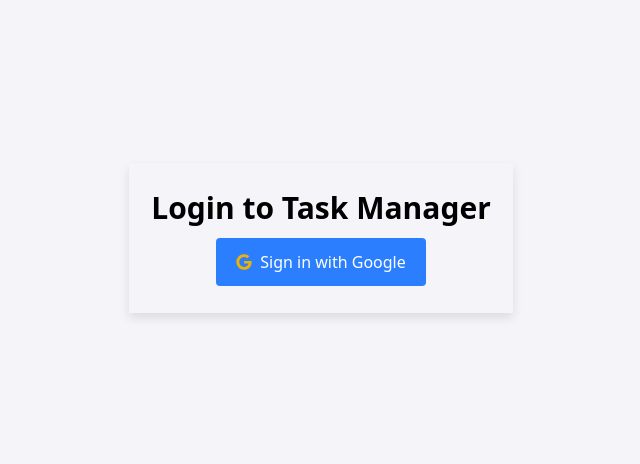
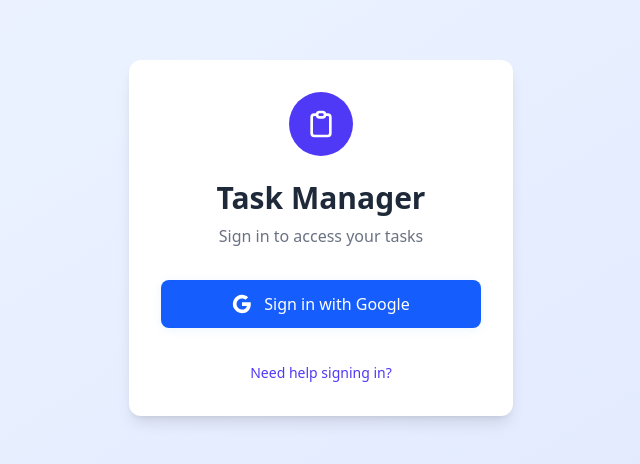
Before and after one commit to sndpbag/Task-Management-Client-Apps, a React (Vite) app: page / in a window 1280 px wide. Shown: the part 162-626 px from the top of the page, without its empty margins (319-959 px from the left). Built offline with nearby package versions, Linux system fonts and the light colour scheme; no server answers.

Commit message:
add api with vercel server and update login page

```diff
--- a/src/Components/Dashboard.jsx
+++ b/src/Components/Dashboard.jsx
@@ -192,6 +192,10 @@ import { DragDropContext } from "react-beautiful-dnd";
 import { motion } from "framer-motion";
 import { AuthContext } from "../Provider/AuthProvider";
 import Swal from "sweetalert2";
+import axios from "axios";
+const API_URL = import.meta.env.VITE_API_URL;
+
+console.log(API_URL)
 
 const Dashboard = () => {
   const [isModalOpen, setIsModalOpen] = useState(false);
@@ -209,8 +213,10 @@ const Dashboard = () => {
     if (!user?.email) return; // Ensure user is logged in before fetching
 
     try {
-      const response = await fetch(`http://localhost:5000/tasks/${user.email}`);
-      const data = await response.json();
+      const response = await axios.get(`${API_URL}/tasks/${user.email}`);
+      // const data = await response.json();
+      const data = response.data; // ✅ Correct
+
 
       // ✅ Organizing tasks by category (store full task objects)
       const categorizedTasks = {
@@ -262,7 +268,7 @@ const Dashboard = () => {
 
     // ✅ API Call to update task in MongoDB with full details
     try {
-      const response = await fetch(`http://localhost:5000/updateTask`, {
+      const response = await fetch(`${API_URL}/updateTask`, {
         method: "PUT",
         headers: {
           "Content-Type": "application/json",
--- a/src/Components/Login.jsx
+++ b/src/Components/Login.jsx
@@ -1,9 +1,11 @@
-import { useContext } from "react";
+import { useContext, useState } from "react";
 import { FaGoogle } from "react-icons/fa";
 import { AuthContext } from "../Provider/AuthProvider";
 import axios from "axios";
 import Swal from "sweetalert2";
 import { useNavigate } from "react-router-dom";
+const API_URL = import.meta.env.VITE_API_URL;
+
 
 
 
@@ -11,6 +13,8 @@ import { useNavigate } from "react-router-dom";
 const Login = () => {
 
     const location = useNavigate();
+
+    const [isHovering, setIsHovering] = useState(false);
 
     const {googleLogin} = useContext(AuthContext);
 
@@ -21,7 +25,7 @@ const Login = () => {
 
             const Uinfo = {name:result.user.displayName,email:result.user.email,photo:result.user.photoURL};
 
-            axios.post('http://localhost:5000/add-user',Uinfo)
+            axios.post(`${API_URL}/add-user`,Uinfo)
             .then(response =>{
 
                 if(response.data.message)
@@ -49,18 +53,73 @@ const Login = () => {
 
     return (
 
-        <div className="flex justify-center items-center w-full h-screen bg-[#f4f4f9]">
+        <div className="flex justify-center items-center w-full h-screen bg-gradient-to-br from-blue-50 to-indigo-100">
+        <div className="w-96 bg-white rounded-xl p-8 shadow-lg transform transition-all duration-500 hover:shadow-xl">
+          {/* Logo/Icon */}
+          <div className="flex justify-center mb-6">
+            <div className="w-16 h-16 bg-indigo-600 rounded-full flex items-center justify-center">
+              <svg xmlns="http://www.w3.org/2000/svg" className="h-8 w-8 text-white" fill="none" viewBox="0 0 24 24" stroke="currentColor">
+                <path strokeLinecap="round" strokeLinejoin="round" strokeWidth={2} d="M9 5H7a2 2 0 00-2 2v12a2 2 0 002 2h10a2 2 0 002-2V7a2 2 0 00-2-2h-2M9 5a2 2 0 002 2h2a2 2 0 002-2M9 5a2 2 0 012-2h2a2 2 0 012 2" />
+              </svg>
+            </div>
+          </div>
 
-                <div className="w-96 h-[150px] flex flex-col gap-3 justify-center items-center"
-                style={{'box-shadow':' 0 5px 10px rgba(0, 0, 0, 0.1)'}}>
-                <h2 className="text-3xl font-bold">Login to Task Manager</h2>
-                    <button onClick={handelGoogleLogin} className="px-5 py-3 bg-blue-500 rounded cursor-pointer text-white flex gap-2
-                    justify-center items-center">
-                    <FaGoogle className="text-yellow-500" />
-                        Sign in with Google
-                        </button>
-                </div>
+          {/* Heading */}
+          <h2 className="text-3xl font-bold text-center text-gray-800 mb-2">Task Manager</h2>
+          <p className="text-center text-gray-500 mb-8">Sign in to access your tasks</p>
+
+          {/* Google Button */}
+          <div className="flex justify-center">
+            <button
+              onClick={handelGoogleLogin}
+              onMouseEnter={() => setIsHovering(true)}
+              onMouseLeave={() => setIsHovering(false)}
+              className={`w-full py-3 rounded-lg font-medium flex items-center justify-center gap-3 transition-all duration-300 ${
+                isHovering ? 'bg-white text-blue-600 shadow-md' : 'bg-blue-600 text-white'
+              }`}
+              style={{
+                transform: isHovering ? 'translateY(-2px)' : 'translateY(0)',
+                boxShadow: isHovering ? '0 6px 20px rgba(66, 153, 225, 0.3)' : '0 2px 10px rgba(66, 153, 225, 0.1)'
+              }}
+            >
+              {/* Custom Google icon */}
+              <svg
+                className={`w-5 h-5 transition-all duration-300 ${
+                  isHovering ? 'text-red-500 scale-110' : 'text-white'
+                }`}
+                viewBox="0 0 24 24"
+                fill="currentColor"
+              >
+                <path d="M22.56 12.25c0-.78-.07-1.53-.2-2.25H12v4.26h5.92c-.26 1.37-1.04 2.53-2.21 3.31v2.77h3.57c2.08-1.92 3.28-4.74 3.28-8.09z" />
+                <path d="M12 23c2.97 0 5.46-.98 7.28-2.66l-3.57-2.77c-.98.66-2.23 1.06-3.71 1.06-2.86 0-5.29-1.93-6.16-4.53H2.18v2.84C3.99 20.53 7.7 23 12 23z" />
+                <path d="M5.84 14.09c-.22-.66-.35-1.36-.35-2.09s.13-1.43.35-2.09V7.07H2.18C1.43 8.55 1 10.22 1 12s.43 3.45 1.18 4.93l3.66-2.84z" />
+                <path d="M12 5.38c1.62 0 3.06.56 4.21 1.64l3.15-3.15C17.45 2.09 14.97 1 12 1 7.7 1 3.99 3.47 2.18 7.07l3.66 2.84c.87-2.6 3.3-4.53 6.16-4.53z" />
+              </svg>
+              Sign in with Google
+            </button>
+          </div>
+
+          {/* Additional options */}
+          <div className="mt-8 text-center">
+            <a href="#" className="text-sm text-indigo-600 hover:text-indigo-800 transition-colors duration-300">
+              Need help signing in?
+            </a>
+          </div>
         </div>
+      </div>
+
+        // <div className="flex justify-center items-center w-full h-screen bg-[#f4f4f9]">
+
+        //         <div className="w-96 h-[150px] flex flex-col gap-3 justify-center items-center"
+        //         style={{'box-shadow':' 0 5px 10px rgba(0, 0, 0, 0.1)'}}>
+        //         <h2 className="text-3xl font-bold">Login to Task Manager</h2>
+        //             <button onClick={handelGoogleLogin} className="px-5 py-3 bg-blue-500 rounded cursor-pointer text-white flex gap-2
+        //             justify-center items-center">
+        //             <FaGoogle className="text-yellow-500" />
+        //                 Sign in with Google
+        //                 </button>
+        //         </div>
+        // </div>
     );
 };
 
--- a/src/Components/TaskColumn.jsx
+++ b/src/Components/TaskColumn.jsx
@@ -7,6 +7,7 @@ import { Droppable } from "react-beautiful-dnd";
 import TaskItem from "./TaskItem";
 import { motion } from "framer-motion";
 import { FaPlus } from "react-icons/fa";
+
 
 const TaskColumn = ({ title, id, bgColor, tasks, fetchTasks }) => {
   const taskCount = tasks.length;
--- a/src/Components/TaskItem.jsx
+++ b/src/Components/TaskItem.jsx
@@ -6,6 +6,7 @@ import Swal from "sweetalert2";
 import { useEffect, useState } from "react";
 import UpdateModal from "./UpdateModal";
 import axios from "axios";
+const API_URL = import.meta.env.VITE_API_URL;
 
 const TaskItem = ({ task, description, id, date,  index, fetchTasks }) => {
 
@@ -47,7 +48,7 @@ const handelUpdatefetchTask = async (id) => {
   try {
     setOpenModal(true);
 
-    const response = await axios.post('http://localhost:5000/task/single/fetch', { id });
+    const response = await axios.post(`${API_URL}/task/single/fetch`, { id });
 
     // console.log(response.data); // ✅ Logs response data correctly
     setUpdateInfo(response.data);
@@ -65,7 +66,7 @@ const handelUpdatefetchTask = async (id) => {
 
 
     try {
-        const response = await fetch(`http://localhost:5000/deleteTask`, {
+        const response = await fetch(`${API_URL}/deleteTask`, {
           method: "DELETE",
           headers: {
             "Content-Type": "application/json",
--- a/src/Components/TaskModal.jsx
+++ b/src/Components/TaskModal.jsx
@@ -113,6 +113,7 @@ import Swal from "sweetalert2";
 import { AuthContext } from "../Provider/AuthProvider";
 import { motion } from "framer-motion";
 import { FiX, FiCalendar, FiAlignLeft, FiTag, FiSave } from "react-icons/fi";
+const API_URL = import.meta.env.VITE_API_URL;
 
 const TaskModal = ({ setIsModalOpen, fetchTasks }) => {
   const { user } = useContext(AuthContext);
@@ -149,7 +150,7 @@ const TaskModal = ({ setIsModalOpen, fetchTasks }) => {
         user_email: user.email
       };
 
-      const response = await fetch("http://localhost:5000/add-task", {
+      const response = await fetch(`${API_URL}/add-task`, {
         method: "POST",
         headers: { "Content-Type": "application/json" },
         body: JSON.stringify(task),
--- a/src/Components/UpdateModal.jsx
+++ b/src/Components/UpdateModal.jsx
@@ -123,6 +123,7 @@ import { useEffect, useState } from "react";
 import Swal from "sweetalert2";
 import { motion } from "framer-motion";
 import { FiSave, FiX, FiAlertCircle, FiCalendar, FiEdit, FiTag } from "react-icons/fi";
+const API_URL = import.meta.env.VITE_API_URL;
 
 const UpdateModal = ({ setOpenModal, fetchTasks, updateinfo }) => {
   const [isLoading, setIsLoading] = useState(false);
@@ -159,7 +160,7 @@ const UpdateModal = ({ setOpenModal, fetchTasks, updateinfo }) => {
     setIsLoading(true);
 
     try {
-      const response = await axios.put('http://localhost:5000/update/task', formData);
+      const response = await axios.put(`${API_URL}/update/task`, formData);
 
       if (response.data.success) {
         Swal.fire({
```
